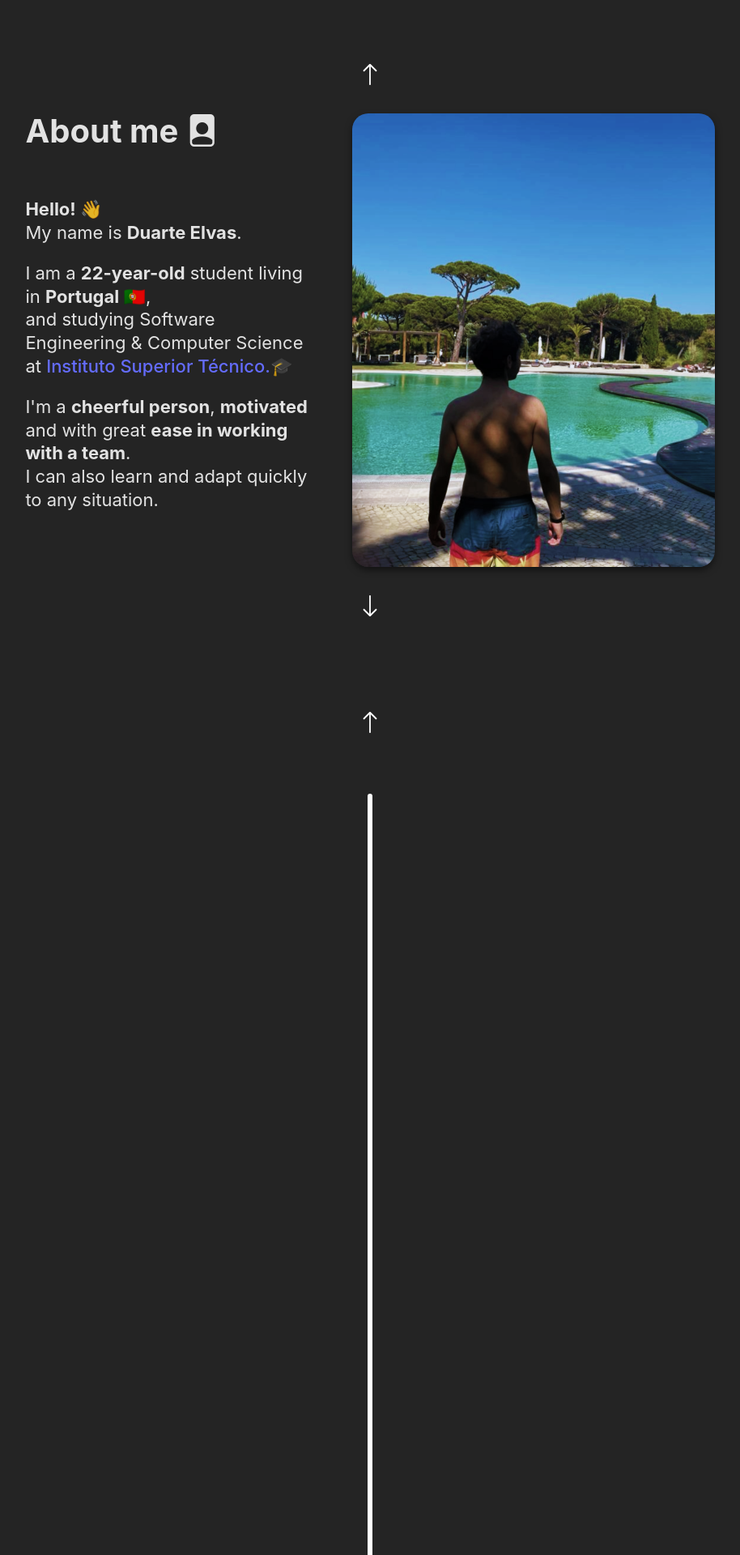
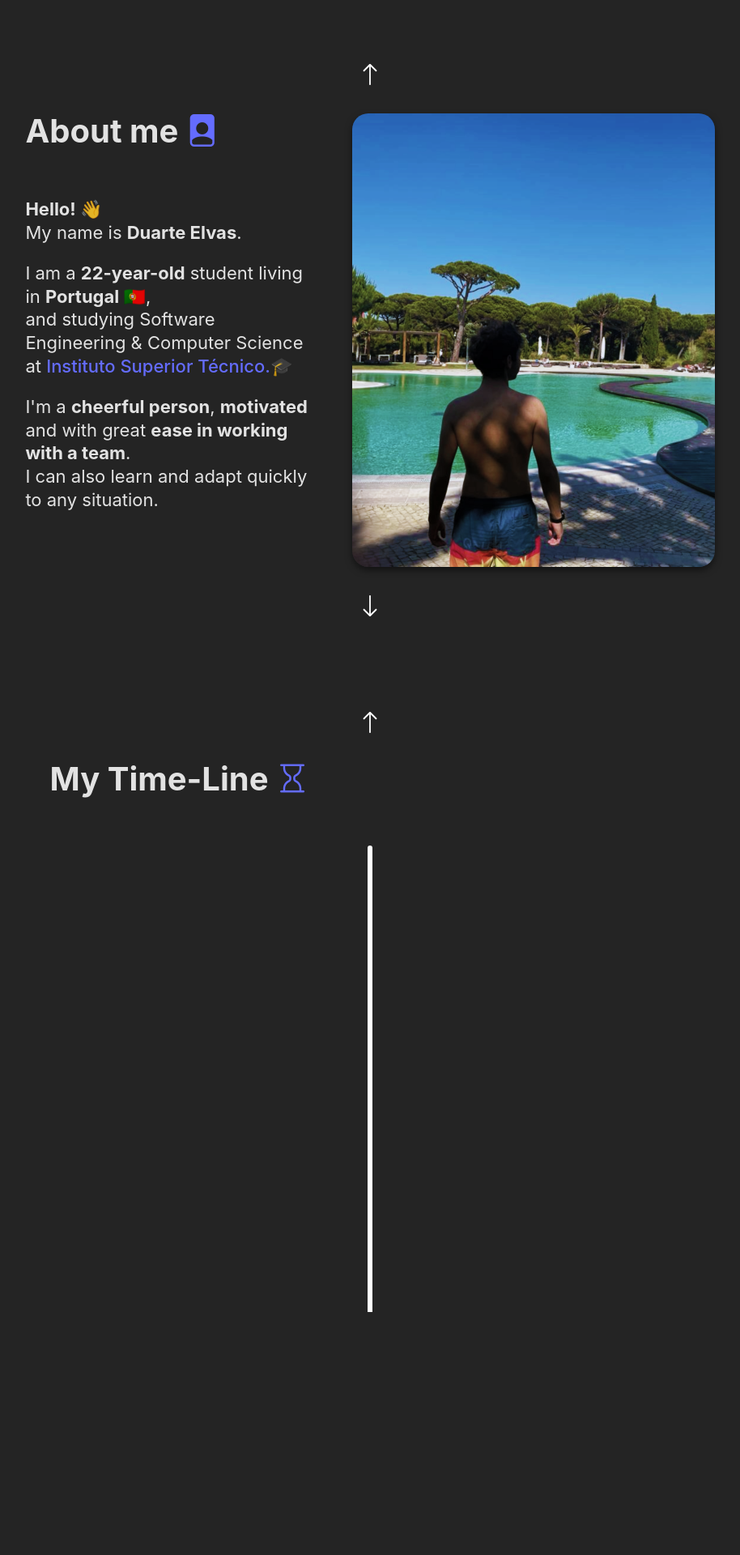
Before and after one commit to sdrrv/sdrrv.github.io, a React (Vite) app: page / in a window 1280 px wide. Shown: the part 780-2700 px from the top of the page at 81% size, without its empty margins (183-1097 px from the left). Built offline with nearby package versions, Linux system fonts and the light colour scheme.

Commit message:
Title added

```diff
--- a/src/Components/AboutMe/AboutMe.component.scss
+++ b/src/Components/AboutMe/AboutMe.component.scss
@@ -12,6 +12,9 @@
   &_text {
     height: auto;
     width: 40%;
+    &-icon{
+      color: #646cff;
+    }
     p {
       font-size: 1.1em;
       line-height: 1.3;
--- a/src/Components/AboutMe/AboutMe.tsx
+++ b/src/Components/AboutMe/AboutMe.tsx
@@ -21,7 +21,7 @@ function AboutMe({
       <div className="about-me">
         <div className="about-me_text">
           <h2>
-            About me <i className="bi-file-person-fill" />
+            About me <i className="bi-file-person-fill about-me_text-icon" />
           </h2>
           <p>
             <b>Hello! </b>
--- a/src/Components/TimeLine/TimeLine.component.scss
+++ b/src/Components/TimeLine/TimeLine.component.scss
@@ -3,10 +3,21 @@
   height: 100%;
   &-first {
     border-radius: 20px 20px 0 0;
-    margin-top: 20vh;
   }
   &-last {
     border-radius: 0 0 20px 20px;
     margin-bottom: 20vh;
   }
 }
+
+.timeline-title {
+  margin-top: 15vh;
+  align-self: flex-start;
+  margin-left: 4.1vw;
+  &-icon{
+    color: #646cff;
+  }
+}
+
+.test {
+}
--- a/src/Components/TimeLine/TimeLine.tsx
+++ b/src/Components/TimeLine/TimeLine.tsx
@@ -22,12 +22,15 @@ function TimeLine({
 }: TimeLineProps) {
   return (
     <>
-      <section ref={selfReference}>
+      <section ref={selfReference} className="test">
         <ScrollToButton reference={previousReference} toPrevious={true} />
+        <h2 className="timeline-title">
+          My Time-Line <i className="bi bi-hourglass timeline-title-icon" />
+        </h2>
         <div className="vl vl-first" />
       </section>
       <section>
-        <div className="vl" />
+        <p>Hello</p>
       </section>
       <section>
         <div className="vl vl-last" />
```
